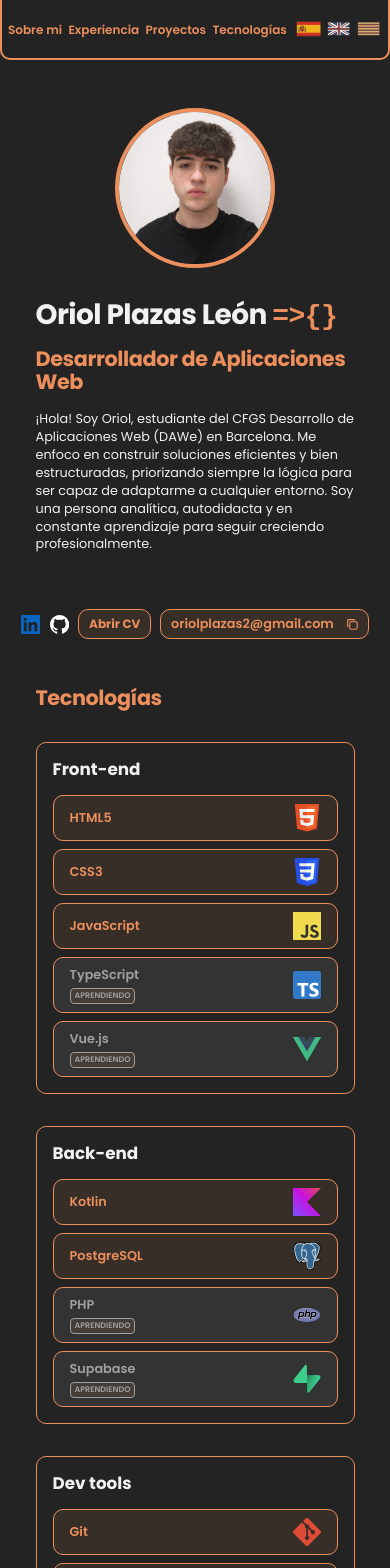
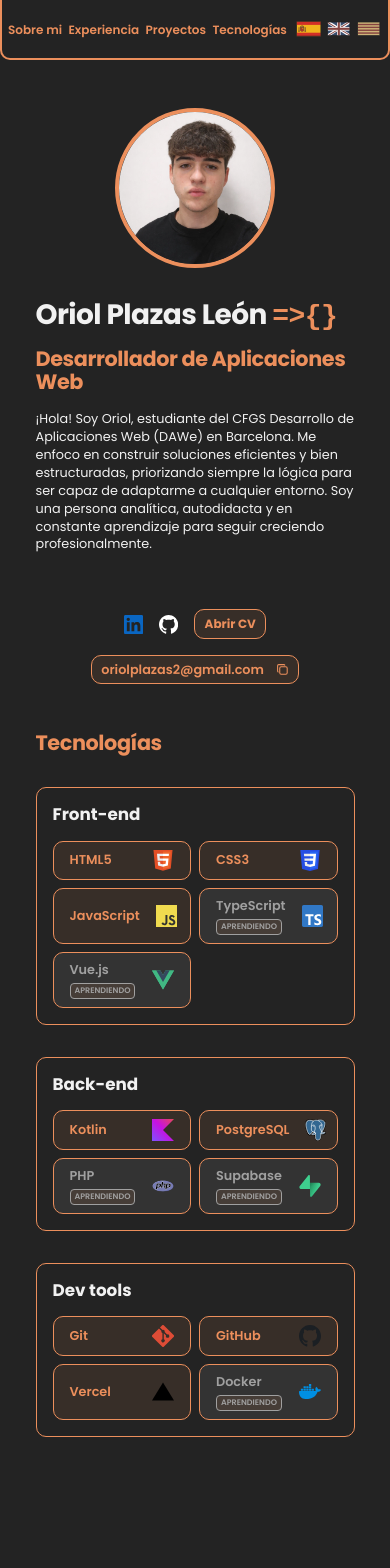
Before and after one commit to oriioll/portfolio, a Vue app: page / in a window 390 px wide. Shown: the top 1568 px of the page. After the commit the page ends 1461 px from the top, so only its background shows below. Built offline with nearby package versions, Linux system fonts and the light colour scheme; a web font is replaced by a local one.

Commit message:
feat: make tech cards more responsive and change the cta hero buttons fit better to hero component

```diff
--- a/src/components/hero/HeroCtas.vue
+++ b/src/components/hero/HeroCtas.vue
@@ -90,6 +90,8 @@ const openLink = (url: string): void => {
 .ctas {
     width: 90%;
     max-width: 100%;
+    padding: 0 2rem;
+    box-sizing: border-box;
     display: flex;
     flex-direction: row;
     justify-content: center;
@@ -207,8 +209,8 @@ const openLink = (url: string): void => {
     }
 
     .ctas {
-        gap: 0.6rem;
-        width: 95%;
+        gap: 1rem;
+        width: 90%;
     }
 
     .ctas svg {
@@ -237,8 +239,8 @@ const openLink = (url: string): void => {
     }
 
     .ctas {
-        gap: 0.4rem;
-        width: 98%;
+        width: 90%;
+        gap: 1rem;
         flex-wrap: wrap;
     }
 
--- a/src/components/techStack/TechFront.vue
+++ b/src/components/techStack/TechFront.vue
@@ -144,5 +144,15 @@ const techStackFiltered = computed(() => {
 }
 
 /* Smaller devices */
-@media (max-width: 550px) {}
+@media (max-width: 550px) {
+    .techGrid {
+        grid-template-columns: repeat(auto-fit, minmax(130px, 1fr));
+        gap: 0.5rem;
+    }
+
+    .frontEnd img {
+        width: 1.35rem;
+        height: 1.35rem;
+    }
+}
 </style>
```
